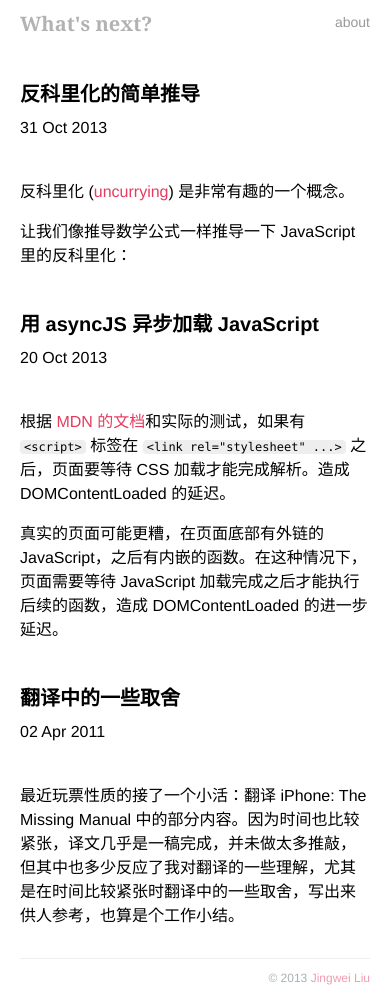
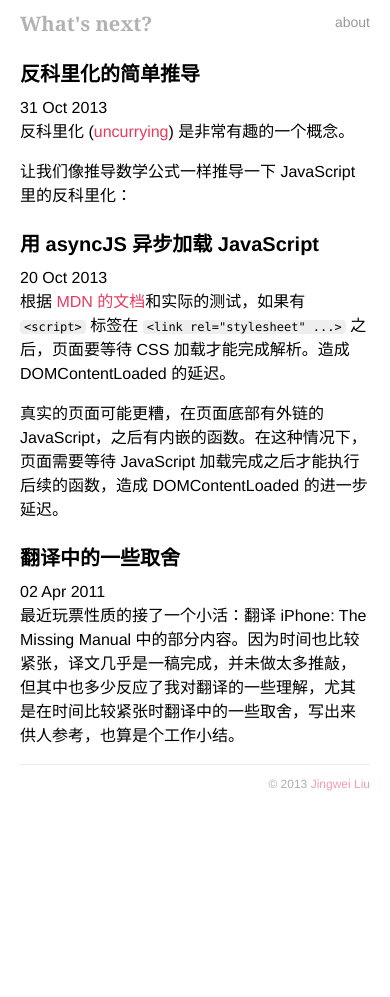
Before and after one commit to th507/blog, a Jekyll site: the page built from index.html, in a window 390 px wide. Built offline with Jekyll 4.4.1, drawn with Linux system fonts in a browser that asks for light colours; Markdown is read by kramdown in place of the engine named in the settings; after the commit the page ends 900 px from its top, so only the background shows below that.

Commit message:
update css for small screen

```diff
--- a/css/main.css
+++ b/css/main.css
@@ -245,15 +245,10 @@ h1, h2, h3, h4, h5, h6, p {
     text-overflow: ellipsis;
     overflow: hidden;
     white-space: nowrap;
-
     display: block;
 
     position: relative;
     z-index: 4;
-}
-.post .leading + .three-fourth, .post .leading {
-    margin-top: 40px;
-    margin-bottom: 30px;
 }
 .leading:hover .title {
     color: crimson;
@@ -262,15 +257,19 @@ h1, h2, h3, h4, h5, h6, p {
     background-color: rgba(255, 255, 255, .7);
 
     overflow: visible;
-    display: inline-block;
-    border-bottom: 1px solid crimson;
-    border-bottom: 1px solid rgba(223, 10, 55, .8);
     min-width: 100%;
+}
+.post .leading + .three-fourth, .post .leading {
+    margin-top: 40px;
+    margin-bottom: 30px;
 }
 @media (min-width: 481px) {
     .leading.blurry:hover + .three-fourth p:first-child {
         -webkit-filter: blur(2px) grayscale(0.8);
         opacity: 0.8;
+    }
+    .leading:hover .title {
+        display: inline-block;
     }
 }
 
@@ -281,13 +280,19 @@ h1, h2, h3, h4, h5, h6, p {
 }
 @media (max-width: 480px) {
     .post .title {
-        text-indent: 0;
         border-bottom: 1px solid transparent;
         color: black;
         background-color: transparent;
     }
     .post .date {
         text-indent: 0;
+    }
+    .post .leading + .three-fourth, .post .leading {
+        margin-top: 0;
+        margin-bottom: 0;
+    }
+    .post .leading {
+        margin-top: 20px;
     }
 }
 .post h2, .post h3 {
```
Also changed, not shown: 1 other file.
